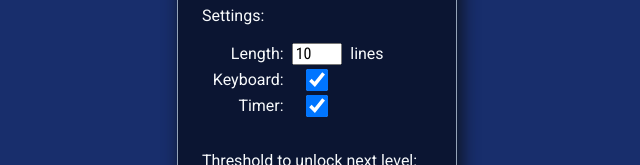
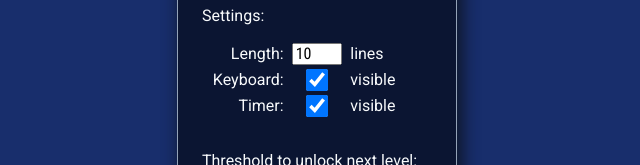
Before and after one commit to 30isnottoolate/typing-trainer, a React app: page / in a window 1280 px wide. Shown: the part 249-414 px from the top of the page, without its empty margins (323-963 px from the left). Built offline with nearby package versions, Linux system fonts and the light colour scheme.

Commit message:
Improve UI with visibility labels

```diff
--- a/src/components/LevelMenu.tsx
+++ b/src/components/LevelMenu.tsx
@@ -68,7 +68,7 @@ const LevelMenu: React.FC<LevelMenuProps> = (
                         checked={keyboardVisibility}
                         onChange={event => setKeyboardVisibity(event.target.checked)}
                     />
-                    <span></span>
+                    <span>{keyboardVisibility ? "visible" : "hidden"}</span>
                     <label htmlFor="timerVisibility">Timer: </label>
                     <input
                         type="checkbox"
@@ -76,7 +76,7 @@ const LevelMenu: React.FC<LevelMenuProps> = (
                         checked={timerVisibility}
                         onChange={event => setTimerVisibility(event.target.checked)}
                     />
-                    <span></span>
+                    <span>{timerVisibility ? "visible" : "hidden"}</span>
                 </div>
                 <p>Threshold to unlock next level:</p>
                 <div className="threshold-container">
```
